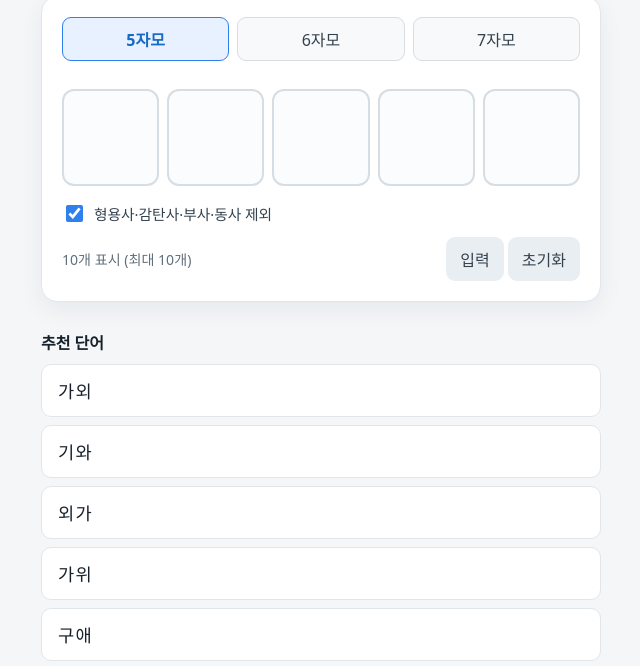
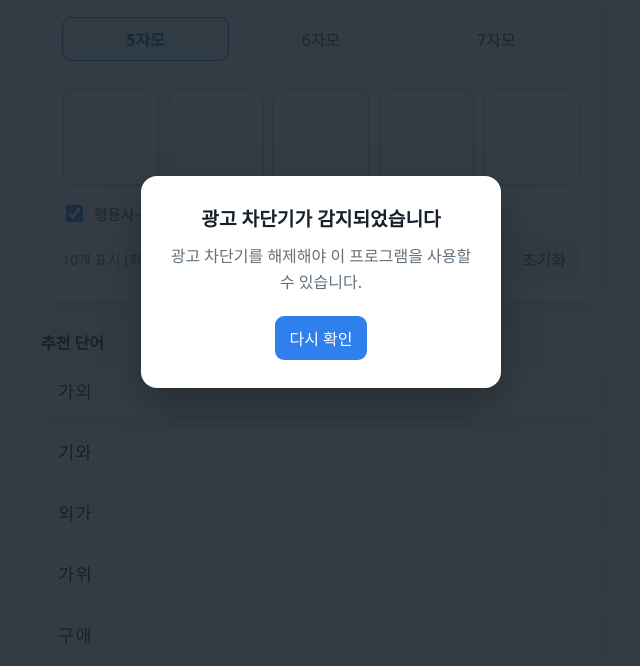
Before and after one commit to chu-rit/k-woodle, a plain HTML site: page index.html in a window 1280 px wide. Shown: the part 118-784 px from the top of the page, without its empty margins (319-959 px from the left). Drawn offline with Linux system fonts and the light colour scheme.

Commit message:
Block usage when ads are blocked
Generated with [Devin](https://devin.ai)

Co-Authored-By: Devin <158243242+devin-ai-integration[bot]@users.noreply.github.com>

```diff
--- a/app.js
+++ b/app.js
@@ -6,6 +6,8 @@ const status = document.querySelector('#status');
 const submitButton = document.querySelector('#submit');
 const clearButton = document.querySelector('#clear');
 const excludeParts = document.querySelector('#exclude-parts');
+const adblockWarning = document.querySelector('#adblock-warning');
+const adblockRetry = document.querySelector('#adblock-retry');
 
 const INITIALS = ['ㄱ', 'ㄲ', 'ㄴ', 'ㄷ', 'ㄸ', 'ㄹ', 'ㅁ', 'ㅂ', 'ㅃ', 'ㅅ', 'ㅆ', 'ㅇ', 'ㅈ', 'ㅉ', 'ㅊ', 'ㅋ', 'ㅌ', 'ㅍ', 'ㅎ'];
 const VOWELS = ['ㅏ', 'ㅏㅣ', 'ㅑ', 'ㅑㅣ', 'ㅓ', 'ㅓㅣ', 'ㅕ', 'ㅕㅣ', 'ㅗ', 'ㅗㅏ', 'ㅗㅏㅣ', 'ㅗㅣ', 'ㅛ', 'ㅜ', 'ㅜㅓ', 'ㅜㅓㅣ', 'ㅜㅣ', 'ㅠ', 'ㅡ', 'ㅡㅣ', 'ㅣ'];
@@ -282,7 +284,15 @@ async function loadWords(length) {
   }
 }
 
+function checkAdBlock() {
+  const ad = document.querySelector('.kakao_ad_area');
+  const blocked = !ad || getComputedStyle(ad).display === 'none' || ad.offsetHeight === 0;
+  adblockWarning.classList.toggle('visible', blocked);
+}
+
 excludeParts.addEventListener('change', render);
+adblockRetry.addEventListener('click', () => window.location.reload());
+window.setTimeout(checkAdBlock, 4000);
 submitButton.addEventListener('click', submitCurrent);
 lengthOptions.forEach((option) => option.addEventListener('click', () => {
   const length = Number(option.dataset.length);
--- a/index.html
+++ b/index.html
@@ -9,6 +9,12 @@
     * { box-sizing: border-box; }
     body { margin: 0; background: #f4f6f8; color: #17212b; }
     .top-ad { display: flex; justify-content: center; min-height: 50px; padding-top: 8px; }
+    .adblock-warning { display: none; position: fixed; inset: 0; z-index: 1000; place-items: center; padding: 24px; background: rgb(23 33 43 / 88%); }
+    .adblock-warning.visible { display: grid; }
+    .adblock-card { width: min(100%, 360px); padding: 28px 22px; border-radius: 16px; background: #fff; color: #17212b; text-align: center; box-shadow: 0 16px 40px rgb(0 0 0 / 25%); }
+    .adblock-card h2 { margin: 0 0 12px; font-size: 1.2rem; }
+    .adblock-card p { margin: 0; line-height: 1.6; color: #62707c; }
+    .adblock-card button { margin-top: 20px; background: #2f80ed; color: #fff; }
     main { width: min(100% - 32px, 560px); margin: 0 auto; padding: 28px 0 40px; }
     h1 { margin: 0; font-size: 1.55rem; }
     .description { margin: 8px 0 24px; color: #62707c; font-size: .92rem; line-height: 1.5; }
@@ -42,6 +48,13 @@
   </style>
 </head>
 <body>
+  <div id="adblock-warning" class="adblock-warning" role="dialog" aria-modal="true" aria-labelledby="adblock-title">
+    <div class="adblock-card">
+      <h2 id="adblock-title">광고 차단기가 감지되었습니다</h2>
+      <p>광고 차단기를 해제해야 이 프로그램을 사용할 수 있습니다.</p>
+      <button id="adblock-retry" type="button">다시 확인</button>
+    </div>
+  </div>
   <div class="top-ad" aria-label="광고">
     <ins class="kakao_ad_area" style="display:none;"
       data-ad-unit="DAN-kILk8DoW0wkoyavP"
```
